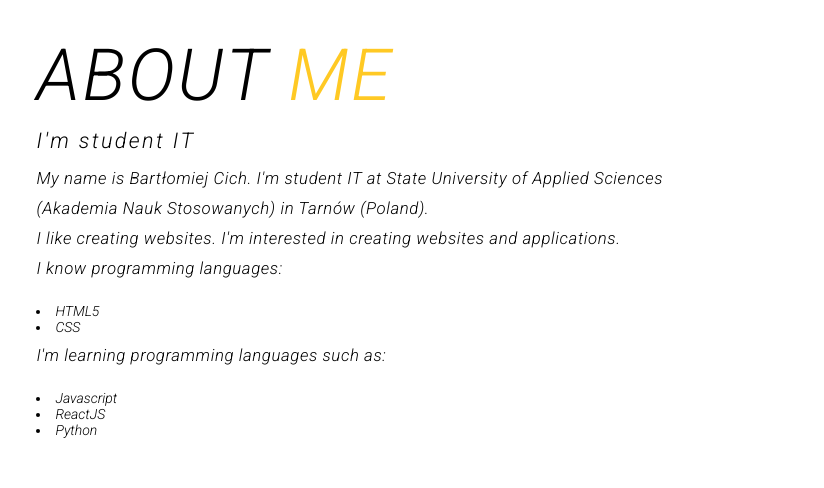
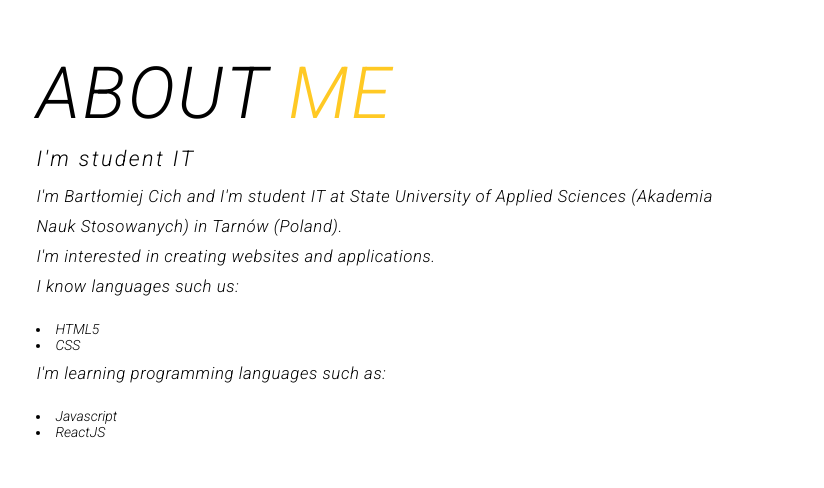
Before and after one commit to bartek33642/my-website, a plain HTML site: page index.html in a window 1280 px wide. Shown: the part 955-1443 px from the top of the page, 456-1280 px from the left. Drawn offline with Linux system fonts and the light colour scheme.

Commit message:
Corrected version

```diff
--- a/index.html
+++ b/index.html
@@ -68,19 +68,19 @@
     <div class="col-right">
       <h1 class="section-title">About <span>me</span></h1>
       <h2>I'm student IT</h2>
-      <p>My name is Bartłomiej Cich. I'm student IT at State University of Applied Sciences (Akademia Nauk Stosowanych) in Tarnów (Poland). <br/>
-        I like creating websites. I'm interested in creating websites and applications. <br/>I know programming languages:
+      <p>I'm Bartłomiej Cich and I'm student IT at State University of Applied Sciences (Akademia Nauk Stosowanych) in Tarnów (Poland). <br/>
+        I'm interested in creating websites and applications.
+        <br/>I know languages such us:
         <li>HTML5</li>
         <li>CSS</li>
         <p>I'm learning programming languages such as:</p>
         <li>Javascript</li>
         <li>ReactJS</li>
-        <li>Python</li> </p>
+        <!-- <li>Python</li> </p> -->
     </div>
   </div>
 </section>
 <!-- End About Section -->
-
 
   <!-- Projects Section -->
   <section id="portfolio">
```
Also changed, not shown: git_img/2.png (added), git_img/3.png (added), git_img/4.png (added), 1 other file.
